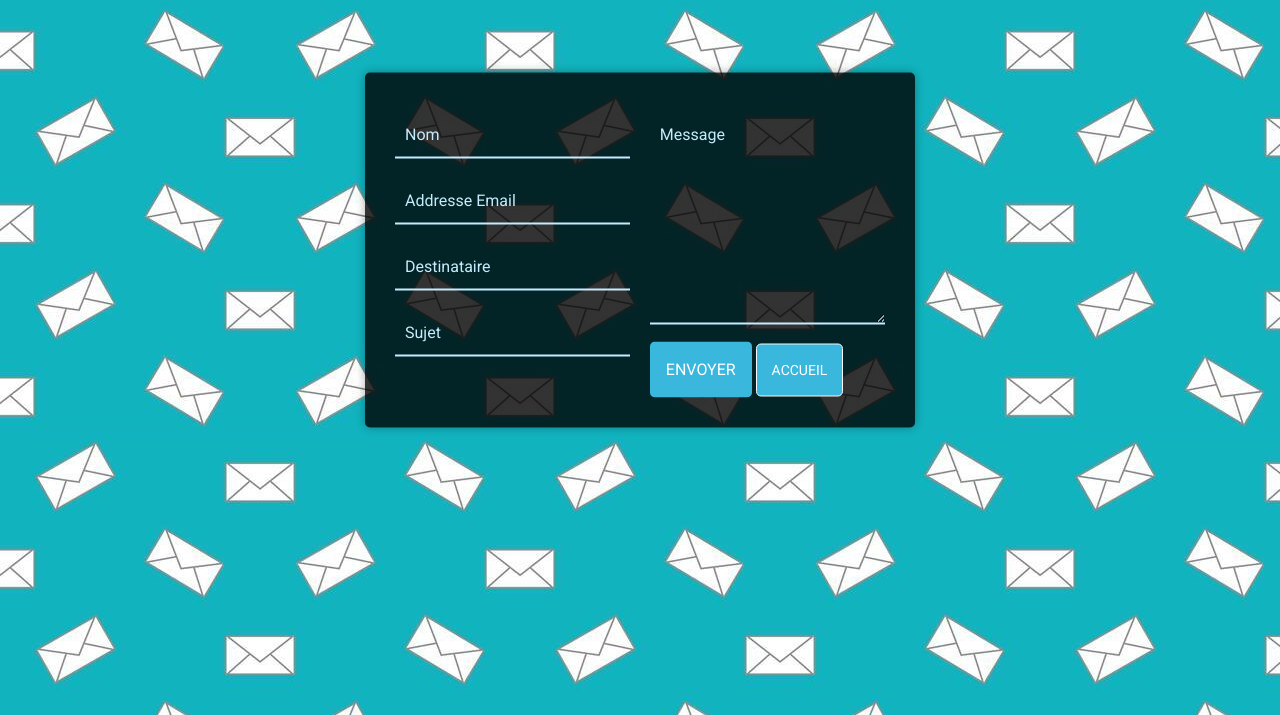
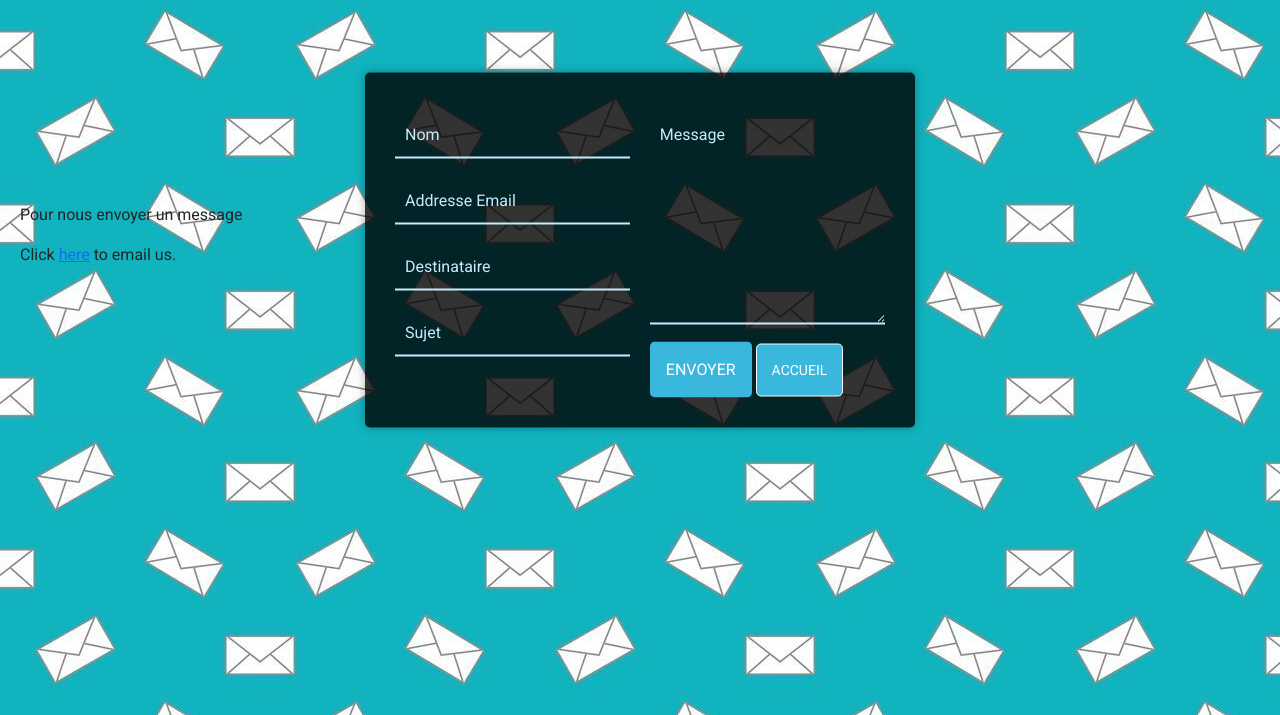
Before and after one commit to rossman-x/cyproject-front, a plain HTML site: page messagerie.html in a window 1280 px wide. Shown: the part 85-800 px from the top of the page. Drawn offline with nearby package versions, Linux system fonts and the light colour scheme.

Commit message:
commit0201

```diff
--- a/messagerie.html
+++ b/messagerie.html
@@ -48,7 +48,12 @@
                 </div>
             </div>
         </div>
-
+        <div class="wrapper">
+             <p>Pour nous envoyer un message</p>
+             Click
+    <a href="mailto: someone@example.com">here</a>
+     to email us.
+        </div>
 
     </body>
 </html>
```
Also changed, not shown: recours.html (+2 -2 lines).
